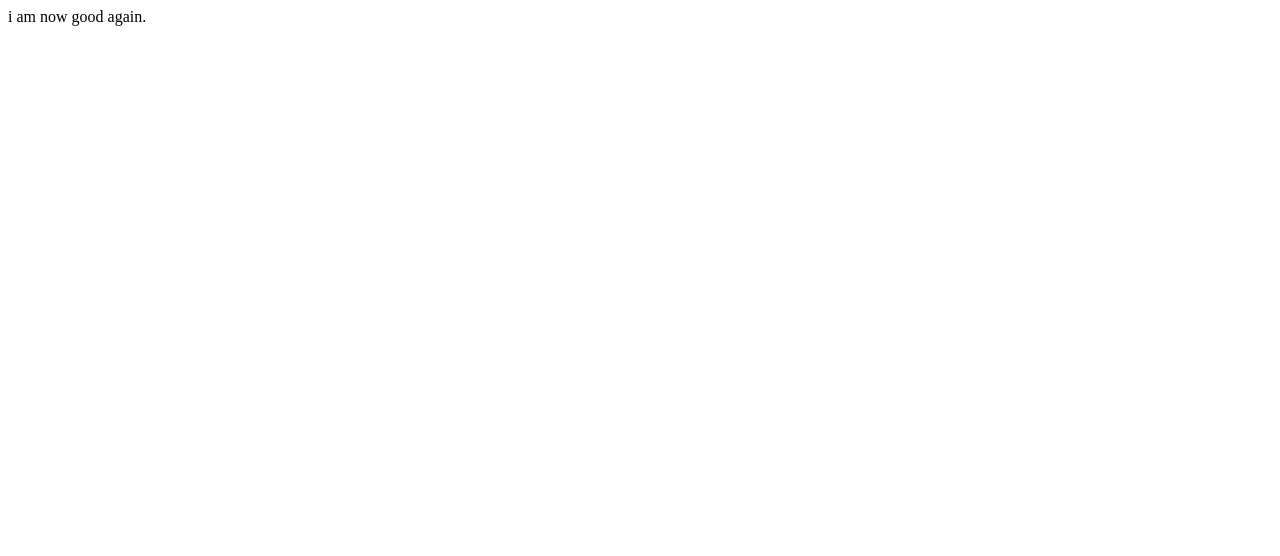
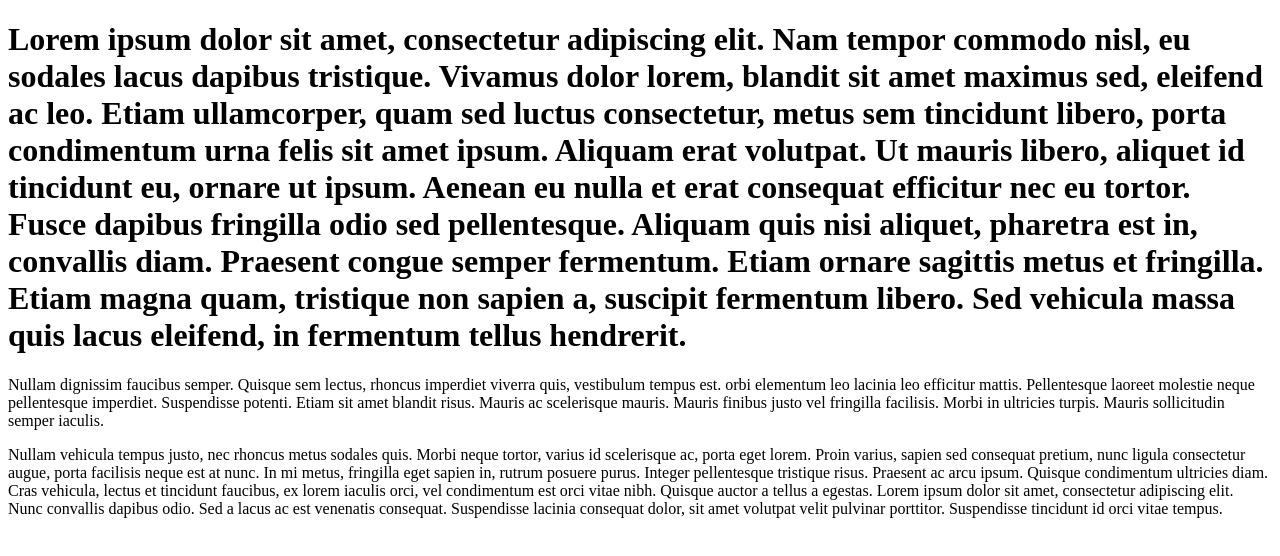
Before and after one commit to TimoBrouwer/HTML, a plain HTML site: page index.html in a window 1280 px wide. Drawn offline with Linux system fonts and the light colour scheme.

Commit message:
filler text

```diff
--- a/index.html
+++ b/index.html
@@ -1,7 +1,7 @@
 
 <!DOCTYPE html>
 
-<html>
+<html lang="nl">
     <head>
         <meta charset="utf-8">
         <meta http-equiv="X-UA-Compatible" content="IE=edge">
@@ -11,6 +11,24 @@
         <link rel="stylesheet" href="">
     </head>
     <body>
-       i am now good again.
+        <h1>Lorem ipsum dolor sit amet, consectetur adipiscing elit. Nam tempor commodo nisl, eu sodales lacus dapibus tristique.
+            Vivamus dolor lorem, blandit sit amet maximus sed, eleifend ac leo. Etiam ullamcorper, quam sed luctus consectetur,
+            metus sem tincidunt libero, porta condimentum urna felis sit amet ipsum. Aliquam erat volutpat. Ut mauris libero,
+            aliquet id tincidunt eu, ornare ut ipsum. Aenean eu nulla et erat consequat efficitur nec eu tortor. Fusce dapibus
+            fringilla odio sed pellentesque. Aliquam quis nisi aliquet, pharetra est in, convallis diam. Praesent congue semper
+            fermentum. Etiam ornare sagittis metus et fringilla. Etiam magna quam, tristique non sapien a, suscipit fermentum libero.
+            Sed vehicula massa quis lacus eleifend, in fermentum tellus hendrerit. </h1>
+        <p> Nullam dignissim faucibus semper. Quisque sem lectus, rhoncus imperdiet viverra quis, vestibulum tempus est.
+            orbi elementum leo lacinia leo efficitur mattis. Pellentesque laoreet molestie neque pellentesque imperdiet.
+             Suspendisse potenti. Etiam sit amet blandit risus. Mauris ac scelerisque mauris.
+            Mauris finibus justo vel fringilla facilisis. Morbi in ultricies turpis. Mauris sollicitudin semper iaculis. </p>
+        <p> Nullam vehicula tempus justo, nec rhoncus metus sodales quis. Morbi neque tortor, varius id scelerisque ac,
+            porta eget lorem. Proin varius, sapien sed consequat pretium, nunc ligula consectetur augue,
+            porta facilisis neque est at nunc. In mi metus, fringilla eget sapien in, rutrum posuere purus.
+            Integer pellentesque tristique risus. Praesent ac arcu ipsum. Quisque condimentum ultricies diam.
+            Cras vehicula, lectus et tincidunt faucibus, ex lorem iaculis orci, vel condimentum est orci vitae nibh.
+            Quisque auctor a tellus a egestas. Lorem ipsum dolor sit amet, consectetur adipiscing elit. Nunc convallis dapibus odio.
+            Sed a lacus ac est venenatis consequat. Suspendisse lacinia consequat dolor, sit amet volutpat velit pulvinar porttitor.
+            Suspendisse tincidunt id orci vitae tempus. </p>
     </body>
 </html>
```
